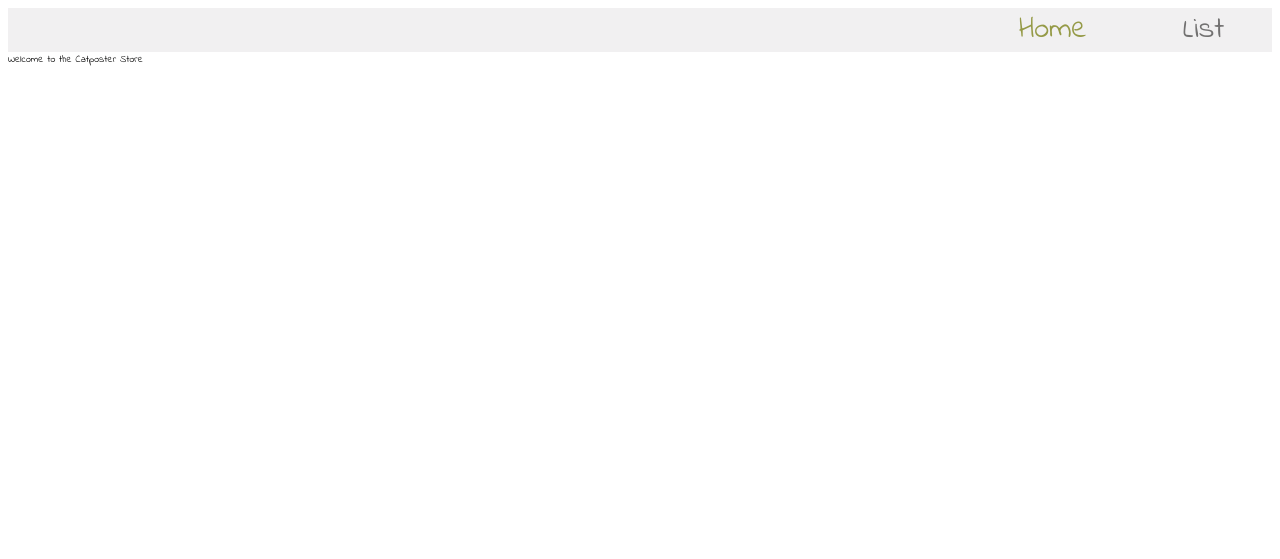
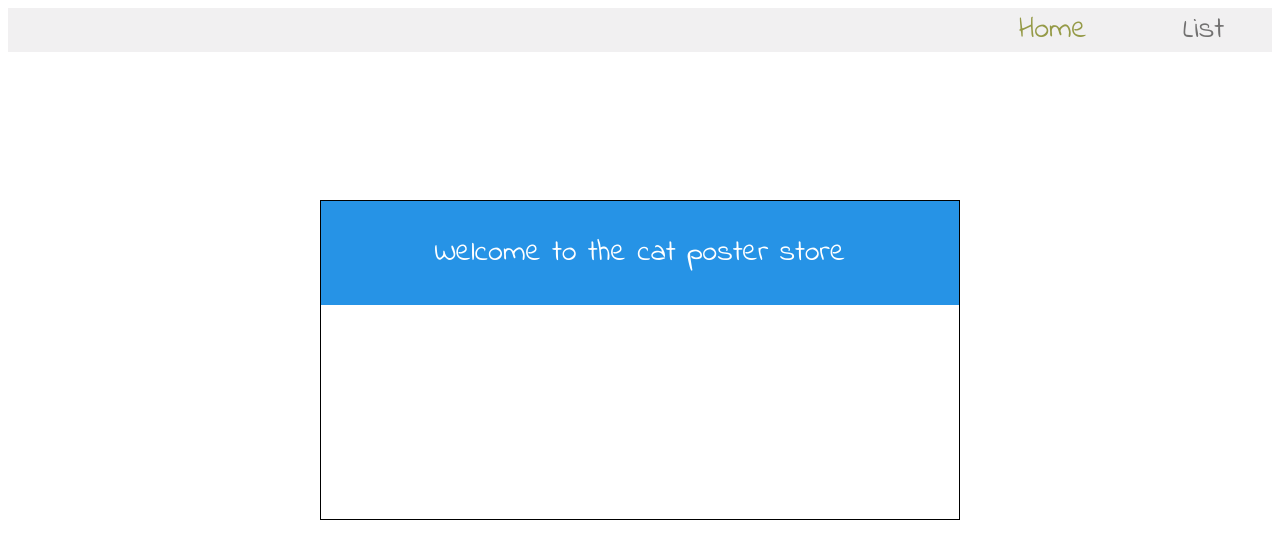
Before and after one commit to maliaaska/Static-Cat-Poster-Store, a PHP site: page / in a window 1280 px wide. Shown: the top 559 px of the page. Run offline with PHP 8.4, Linux system fonts and the light colour scheme.

Commit message:
main div places in the center

```diff
--- a/index.html
+++ b/index.html
@@ -15,8 +15,15 @@
     <li><a [routerLink]="['my-list']">List</a></li>
     <li ><a id="home"[routerLink]="['home']">Home</a></li>
   </ul>
+  <div class="col-6" id="main">
+    <div class="greeting">
+      <p id="welcome">
+          Welcome to the cat poster store
+      </p>
+    </div>
+    <div>
 
-
-  Welcome to the Catposter Store
+    </div>
+  </div>
 </body>
 </html>
--- a/style.css
+++ b/style.css
@@ -16,9 +16,30 @@
 .col-11 {width: 91.66%;}
 .col-12 {width: 100%;}
 
+
+
 body {
     padding: 0em;
+
+};
+
+body::after {
+    background-image: url("./images/cat1.jpg");
+    opacity: 0.5;
+    width: 100%;
+    height: 100%;
+    top: 0;
+    left: 0;
+    bottom: 0;
+    right: 0;
+    position: absolute;
+    z-index: -1;
+
+
 }
+
+
+
 html {
     font-size:10px;
 
@@ -61,3 +82,42 @@ li a:hover {
     background-color: #959A47;
     color: white;
 }
+#main {
+    position: absolute;
+    left: 25%;
+    top: 25%;
+    border: 1px solid black;
+    height: 40%;
+    padding-top: 0em;
+
+}
+.greeting {
+    width: 100%;
+    color: white;
+    position: absolute;
+    background-color: #2693E6;
+    position: absolute;
+    text-align: center;
+
+
+}
+#welcome {
+    font-size: 3em;
+}
+
+
+@media (max-width: 649px) {
+
+   li {
+       width: 50%;
+       font-size: 1.2em;
+   }
+   #welcome {
+       font-size: 1.8em;
+
+   }
+  }
+
+  @media (min-width: 650px) and (max-width: 999px) {
+
+  }
```
Also changed, not shown: images/cat.jpg (added), images/cat1.jpg (added).
